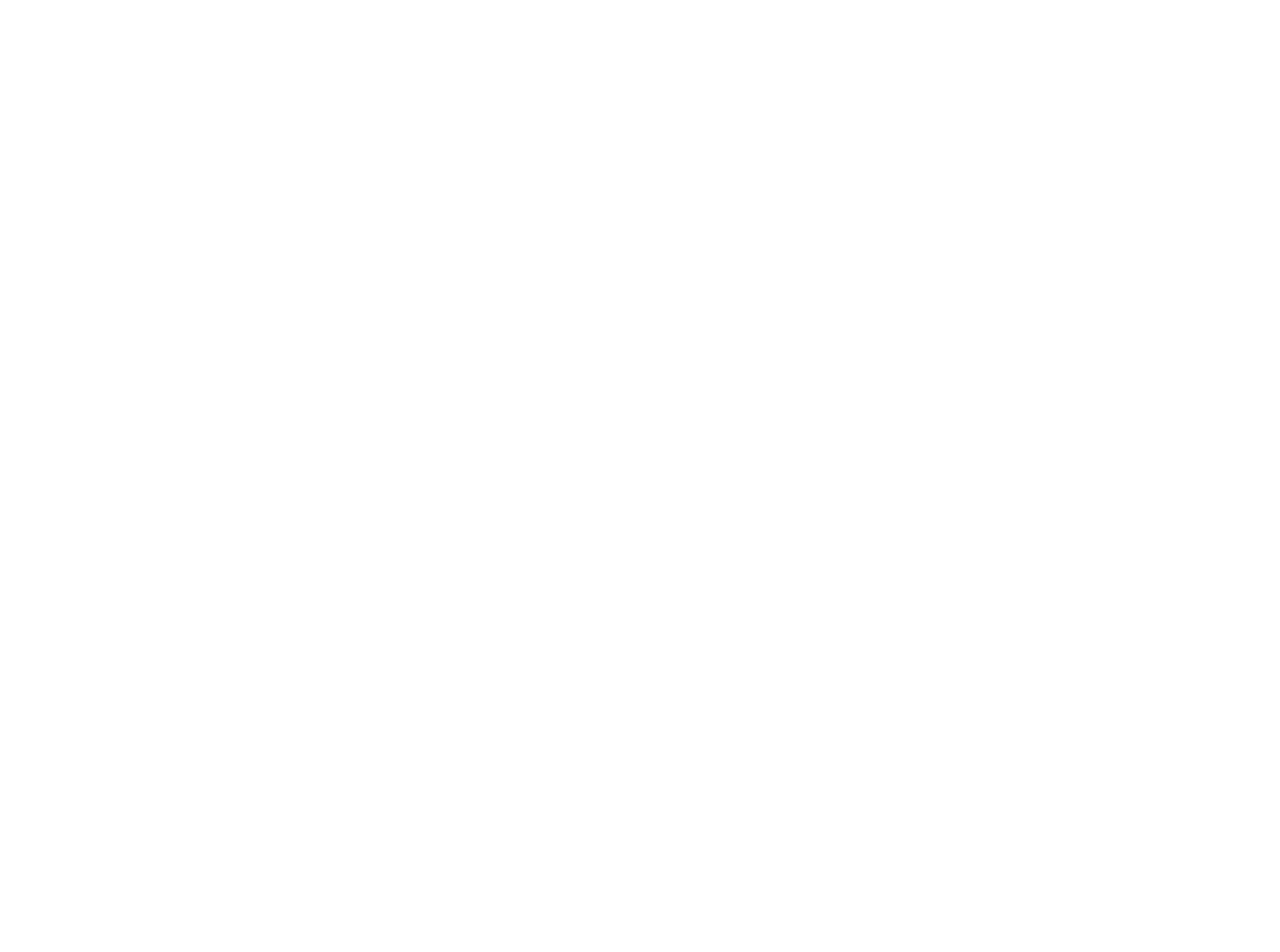
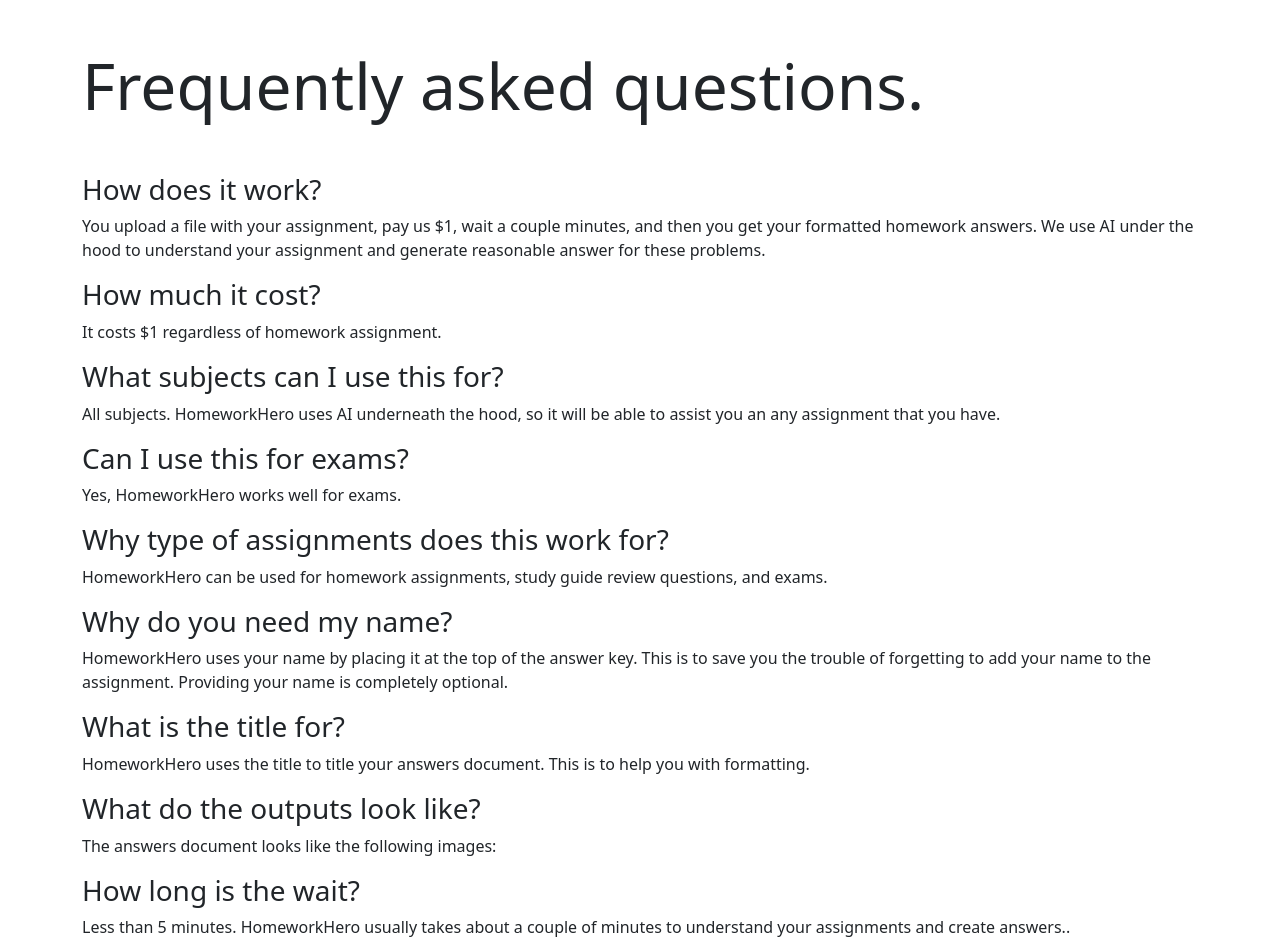
Before and after one commit to nelsontodd/Lazy-AI, a React (Create React App) app in the folder client/: page /faq in a window 1280 px wide. Before the commit this address had no page. Shown: the top 952 px of the page. Before the commit the page ends 800 px from the top, so only its background shows below. Built offline with nearby package versions, Linux system fonts and the light colour scheme.

Commit message:
FAQ page

```diff
--- a/client/src/App.js
+++ b/client/src/App.js
@@ -3,6 +3,7 @@
 import axios from 'axios';
 import './App.css';
 
+import FAQ from './components/FAQ';
 import Homework from './components/Homework';
 import Landing from './components/Landing';
 
@@ -16,6 +17,7 @@
         <Routes>
           <Route path="/" element={<Landing />} />
           <Route path="/homework" element={<Homework />} />
+          <Route path="/faq" element={<FAQ />} />
         </Routes>
       </Router>
     </div>
--- /dev/null
+++ b/client/src/components/FAQ.js
@@ -0,0 +1,53 @@
+import React from 'react';
+
+import Container from 'react-bootstrap/Container';
+
+const FAQ = () => {
+
+  return (
+    <Container className="mt-5">
+      <h2 className="mb-5">Frequently asked questions.</h2>
+      <h3>How does it work?</h3>
+      <p>You upload a file with your assignment, pay us $1, wait a couple
+        minutes, and then you get your formatted homework answers. We use AI
+        under the hood to understand your assignment and generate reasonable
+        answer for these problems.</p>
+
+      <h3 className="mt-3">How much it cost?</h3>
+      <p>It costs $1 regardless of homework assignment.</p>
+
+      <h3 className="mt-3">What subjects can I use this for?</h3>
+      <p>All subjects. HomeworkHero uses AI underneath the hood, so it will be able to
+        assist you an any assignment that you have.</p>
+
+      <h3 className="mt-3">Can I use this for exams?</h3>
+      <p>Yes, HomeworkHero works well for exams.</p>
+
+      <h3 className="mt-3">Why type of assignments does this work for?</h3>
+      <p>HomeworkHero can be used for homework assignments, study guide review
+        questions, and exams.</p>
+
+      <h3 className="mt-3">Why do you need my name?</h3>
+      <p>HomeworkHero uses your name by placing it at the top of the answer
+        key. This is to save you the trouble of forgetting to add your name to
+        the assignment. Providing your name is completely optional.</p>
+
+      <h3 className="mt-3">What is the title for?</h3>
+      <p>HomeworkHero uses the title to title your answers document. This is to
+        help you with formatting.</p>
+
+      <h3 className="mt-3">What do the outputs look like?</h3>
+      <p>The answers document looks like the following images:</p>
+
+      <h3 className="mt-3">How long is the wait?</h3>
+      <p>Less than 5 minutes. HomeworkHero usually takes about a couple of
+        minutes to understand your assignments and create answers..</p>
+
+      <h3 className="mt-3">What file types are supported?</h3>
+      <p>PDF, JPG, and PNG.</p>
+
+    </Container>
+  );
+}
+
+export default FAQ;
```
